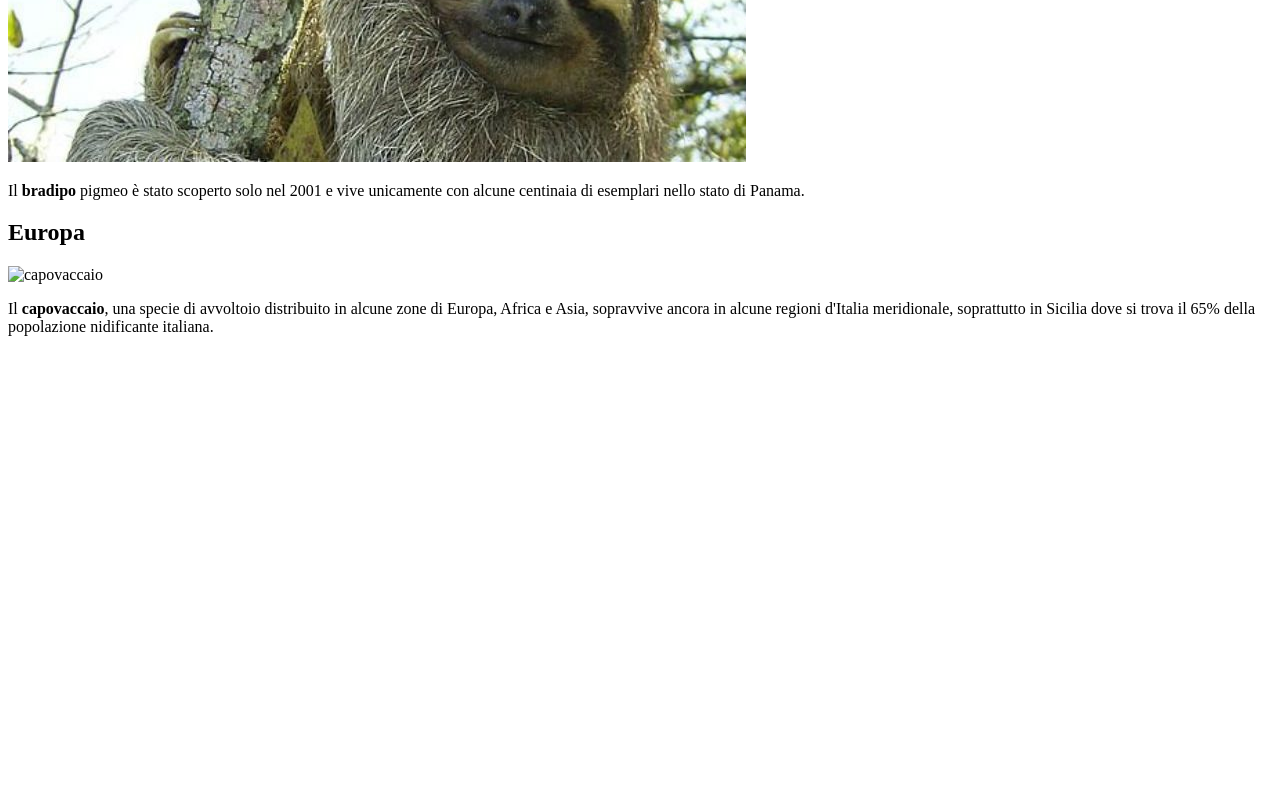
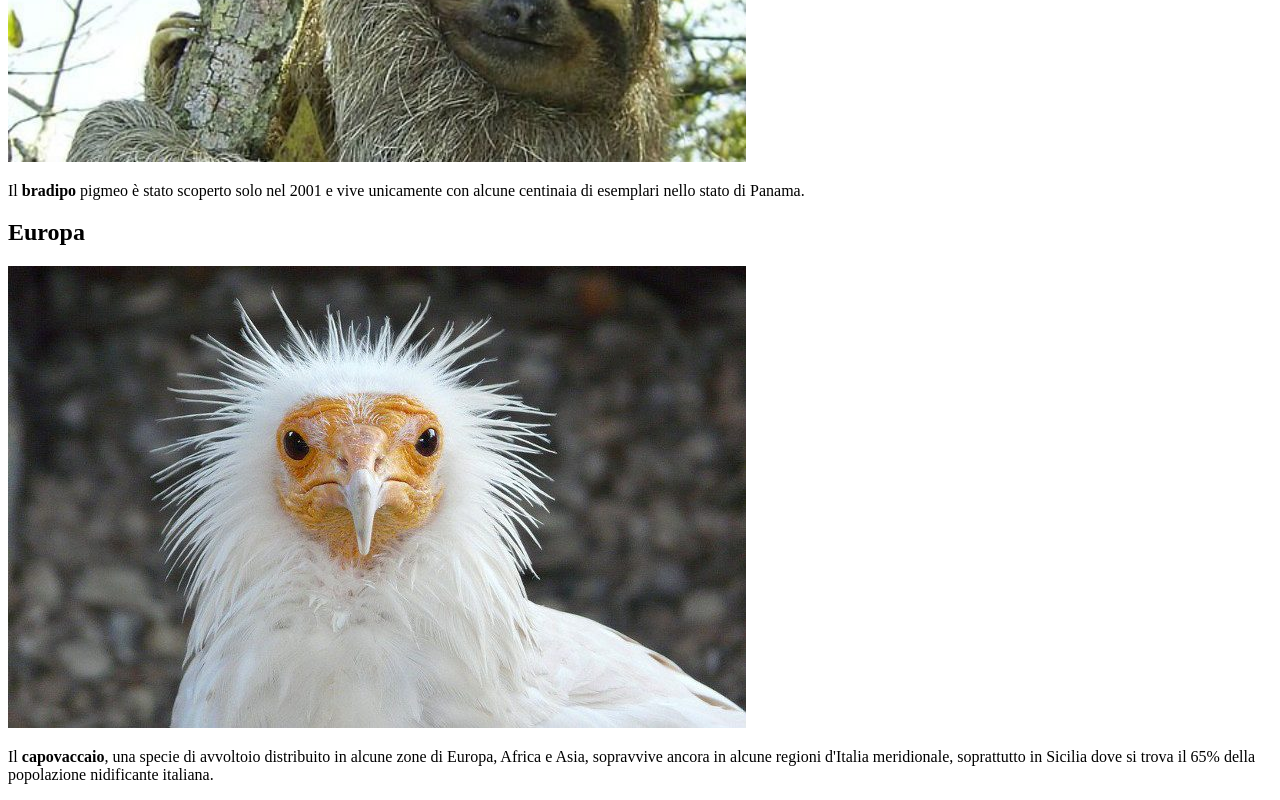
Before and after one commit to GregNova/Esercizi-html, a plain HTML site: page esercizi/03 altri percorsi relativi/esercizio/esercizio_percorsi_relativi.html in a window 1280 px wide. Shown: the part 1548-2348 px from the top of the page. Before the commit the page ends 1900 px from the top, so only its background shows below. Drawn offline with Linux system fonts and the light colour scheme.

Commit message:
Update esercizio_percorsi_relativi.html

```diff
--- a/esercizi/03 altri percorsi relativi/esercizio/esercizio_percorsi_relativi.html
+++ b/esercizi/03 altri percorsi relativi/esercizio/esercizio_percorsi_relativi.html
@@ -28,7 +28,7 @@
         con alcune centinaia di esemplari nello stato di Panama.
     </p>
     <h2>Europa</h2>
-    <img src"europa/Italia/sicilia/capovaccaio.jpg" alt="capovaccaio">
+    <img src="europa/Italia/sicilia/capovaccaio.jpg" alt="capovaccaio">
     <p>
         Il <strong>capovaccaio</strong>, una specie di avvoltoio distribuito
         in alcune zone di Europa,
```
